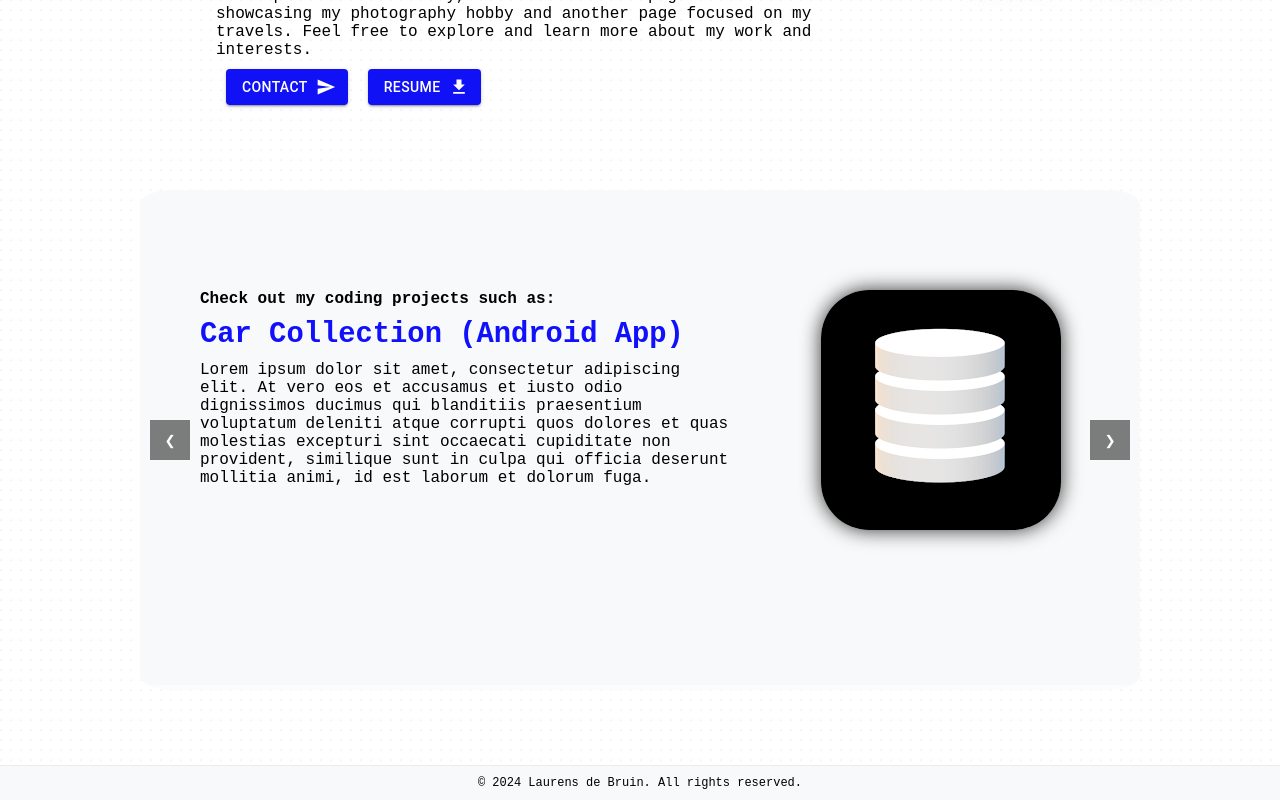
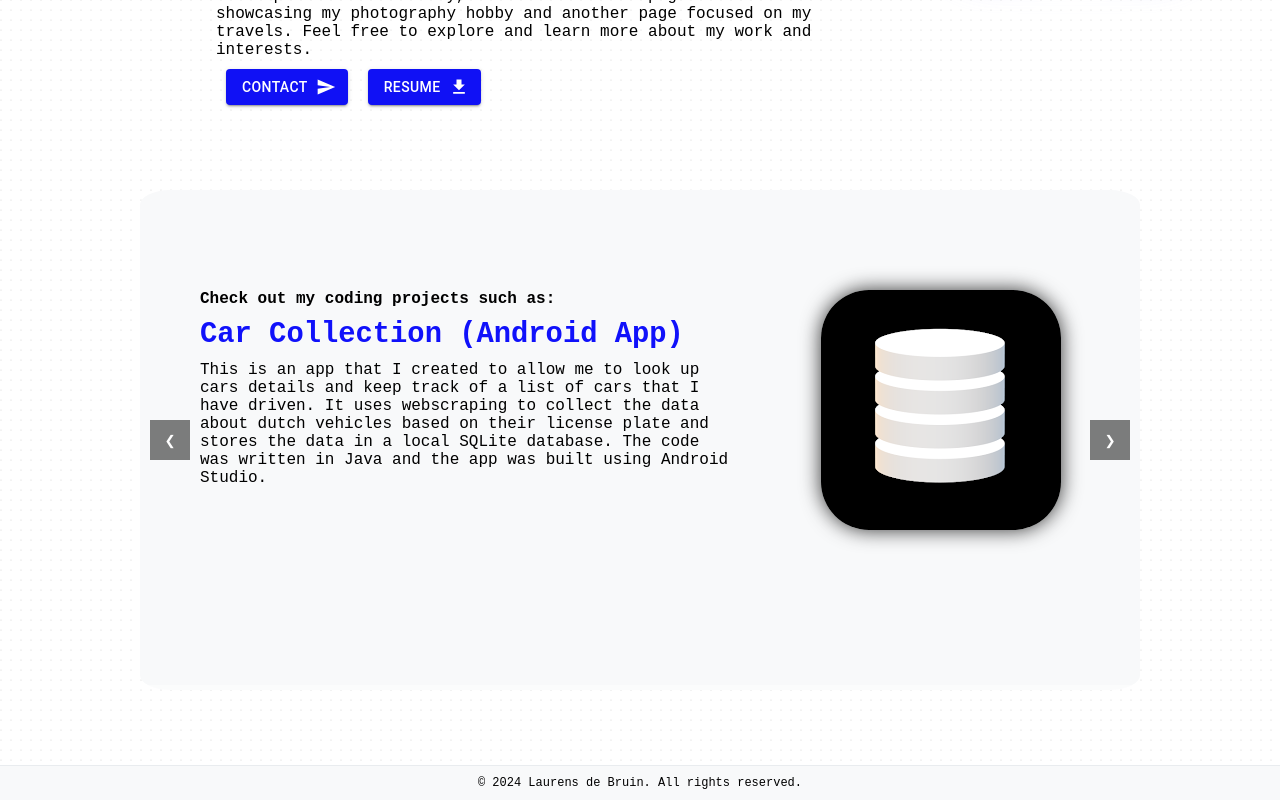
Before and after one commit to laurens88/laurensdebruin.github.io, a React (Create React App) app in the folder my-app/: page / in a window 1280 px wide. Shown: the part 394-1194 px from the top of the page. Built offline with nearby package versions, Linux system fonts and the light colour scheme.

Commit message:
move background color styling to general slideshow stylesheet

```diff
--- a/my-app/src/components/projectsSlide.js
+++ b/my-app/src/components/projectsSlide.js
@@ -22,9 +22,9 @@ function ProjectsSlide() {
       <h4>Check out my coding projects such as:</h4>
       <h1>Car Collection (Android App)</h1>
         <p>
-        Lorem ipsum dolor sit amet, consectetur adipiscing elit. At vero eos et accusamus et iusto odio dignissimos ducimus qui blanditiis praesentium voluptatum deleniti atque corrupti quos
-            dolores et quas molestias excepturi sint occaecati cupiditate non provident, similique sunt in culpa qui
-            officia deserunt mollitia animi, id est laborum et dolorum fuga.
+        This is an app that I created to allow me to look up cars details and keep track of a list of cars that I have driven.
+        It uses webscraping to collect the data about dutch vehicles based on their license plate and stores the data in a local SQLite database.
+        The code was written in Java and the app was built using Android Studio.
         </p>
         </div>
         </Grid>
--- a/my-app/src/styles/photographySlide.module.css
+++ b/my-app/src/styles/photographySlide.module.css
@@ -3,13 +3,8 @@
     flex-direction: column;
     align-items: center;
     height: 100vh;
-    background-color: #f8f9fa;
     padding: 6% 60px 0 60px;
     cursor: pointer;
-}
-
-[data-theme="dark"] .slide {
-    background-color: rgb(0, 10, 65);
 }
 
 .text {
--- a/my-app/src/styles/projectsSlide.module.css
+++ b/my-app/src/styles/projectsSlide.module.css
@@ -3,13 +3,8 @@
     flex-direction: column;
     align-items: center;
     height: 100vh;
-    background-color: #f8f9fa;
     padding: 10% 10px 0 60px;
     cursor: pointer;
-}
-
-[data-theme="dark"] .slide {
-    background-color: rgb(0, 1, 35);
 }
 
 .text {
--- a/my-app/src/styles/slideshow.module.css
+++ b/my-app/src/styles/slideshow.module.css
@@ -7,7 +7,12 @@
     overflow: hidden;
     margin: 75px auto;
     border-radius: 3%;
+    background-color: #f8f9fa;
   }
+
+  [data-theme="dark"] .slideshow {
+    background-color: rgb(0, 3, 51);
+}
 
   .slide {
     position: absolute;
```
